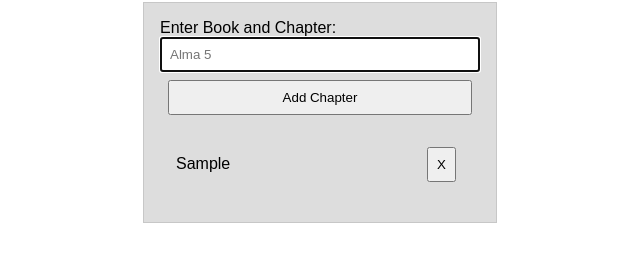
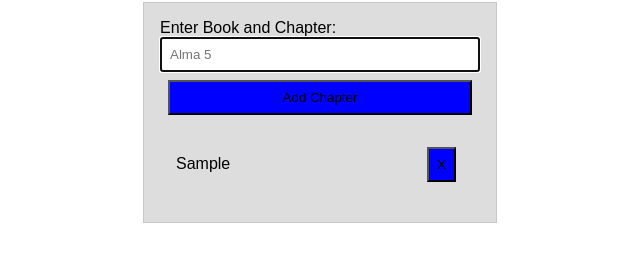
Before and after one commit to bahintingchristopher/wdd131, a plain HTML site: page week02/bom.html in a window 1280 px wide. Both pictures are taken after typing "Sample" into the empty fields and a click on the button "Add Chapter". Shown: the part 307-568 px from the top of the page, without its empty margins (320-960 px from the left). Drawn offline with Linux system fonts and the light colour scheme.

Commit message:
debugging

```diff
--- a/week02/scripts/bom.js
+++ b/week02/scripts/bom.js
@@ -1,29 +1,86 @@
-document.addEventListener("DOMContentLoaded", function() {
-    const input = document.querySelector('#favchap');
-    const button = document.querySelector('button');
+
+//Wait until HTML is fully loaded
+document.addEventListener("DOMContentLoaded", function() {//DOCUMENT OBJECT MODEL
+    const input = document.querySelector('#favchap');//queryselector is to select one html element from the page
+    const button = document.querySelector('button'); //the document here is meaning the webpage document
     const list = document.querySelector('#list');
 
-    button.addEventListener('click', function() {
+    button.addEventListener('click', function() {//addevenlistener is to listen for events like keypress, mouseclick, hover and etc.
         if (input.value.trim() !== '') {
-            const chapter = input.value.trim();
+            const favchap = input.value.trim();//trim is to remove any extra space in the beginning or end
 
             const li = document.createElement('li');
-            li.textContent = chapter;
+            li.textContent = favchap;
 
             const deleteButton = document.createElement("button");
             deleteButton.textContent = 'X';
             deleteButton.style.cursor = "pointer";
 
-            li.appendChild(deleteButton);
-            list.appendChild(li);
+            li.appendChild(deleteButton); //append is to add, meaning to add with deletebutton
+            list.appendChild(li);//where to add? in the li or list index
 
             input.value = '';
             input.focus();
 
-            deleteButton.addEventListener('click', () => {
-                list.removeChild(li);
+            //the input will be accepted just  by pressing the enter key
+            deleteButton.addEventListener('click', () => { //the '()' is to call the function.
+                list.removeChild(li); //remove li
                 input.focus();
             });
         }
+
+    });
+
+            //adding chapter just by pressing the Enter button
+            input.addEventListener('keypress', function(event) {//the even is like keypress, mouse move, hover, click
+                if(event.key == 'Enter') {
+                    button.click();
+                }
     });
 });
+
+//Purpose	        Method	                                 Example
+//Select elements	querySelector() / getElementById()	     document.querySelector('#box')
+//Create elements	createElement()	                         document.createElement('li')
+//Add elements	    appendChild() / append()	             list.appendChild(li)
+//Remove elements	removeChild() / .remove()	             list.removeChild(li)
+//Listen to events	addEventListener()	                     button.addEventListener('click', …)
+
+//ID is for specific targeting. EXAMPLE <h1 id="page-title">Welcome</h1>
+//CLASS is for use in grouping of elements
+
+//The Basic Flow of Writing JavaScript (for Web Pages)
+//          Step	                            Description	                                                    Why it matters
+// 1. Create your HTML	                        Build the structure: buttons, inputs, lists, etc.	            JavaScript needs something to interact with.
+// 2. Think about what you want to happen	    Define your goal: Add item? Delete item? Change color?	        Gives your code purpose.
+// 3. Use JavaScript to select the elements	    Use document.querySelector() to get elements from the page.	    So you can change or control them.
+// 4. Add event listeners	                    Use addEventListener() to wait for user actions.	            This makes your page interactive.
+// 5. Write your logic inside those listeners	Add functionality: create, update, remove, etc.	                This is where your program "does something".
+
+//.textContent only works for elements that can have text inside — like:
+//Works With:
+// <h1>, <p>, <div>, <span>, <button></button>
+
+
+//          Element type	                                 // To get or SET TEXT/VALUE
+//Regular elements like <h1>, <p>, <div>, <span>, <button>	    Use .textContent to get or change the text inside
+//Form inputs like <input>, <textarea>, <select>	            Use .value to get or set the user’s input
+
+
+//EXAMPLE
+//     <h1 id="title">Hello</h1>
+//     <input id="nameInput" value="John">
+
+//const title = document.querySelector('#title');
+//const input = document.querySelector('#nameInput');
+//console.log(title.textContent); // "Hello"
+//console.log(input.value);        // "John"
+//title.textContent = "Hi there!";
+//input.value = "Jane";
+
+//So, when the user clicks the button:
+//The code inside the { ... } runs immediately.
+//EXAMPLE
+//button — the element you're targeting (like your "Add" button)
+//.addEventListener('click', ...) — listen for the user to click that button
+//() => { ... } — the arrow function (the code to run when the click happens)
--- a/week02/styles/bom.css
+++ b/week02/styles/bom.css
@@ -32,6 +32,7 @@ button {
 
 button {
 	margin: 0.5rem;
+	background-color: blue;/*just practice*/
 }
 
 .delete {
```
Also changed, not shown: week02/debugging.html (added, +13 -0 lines).
